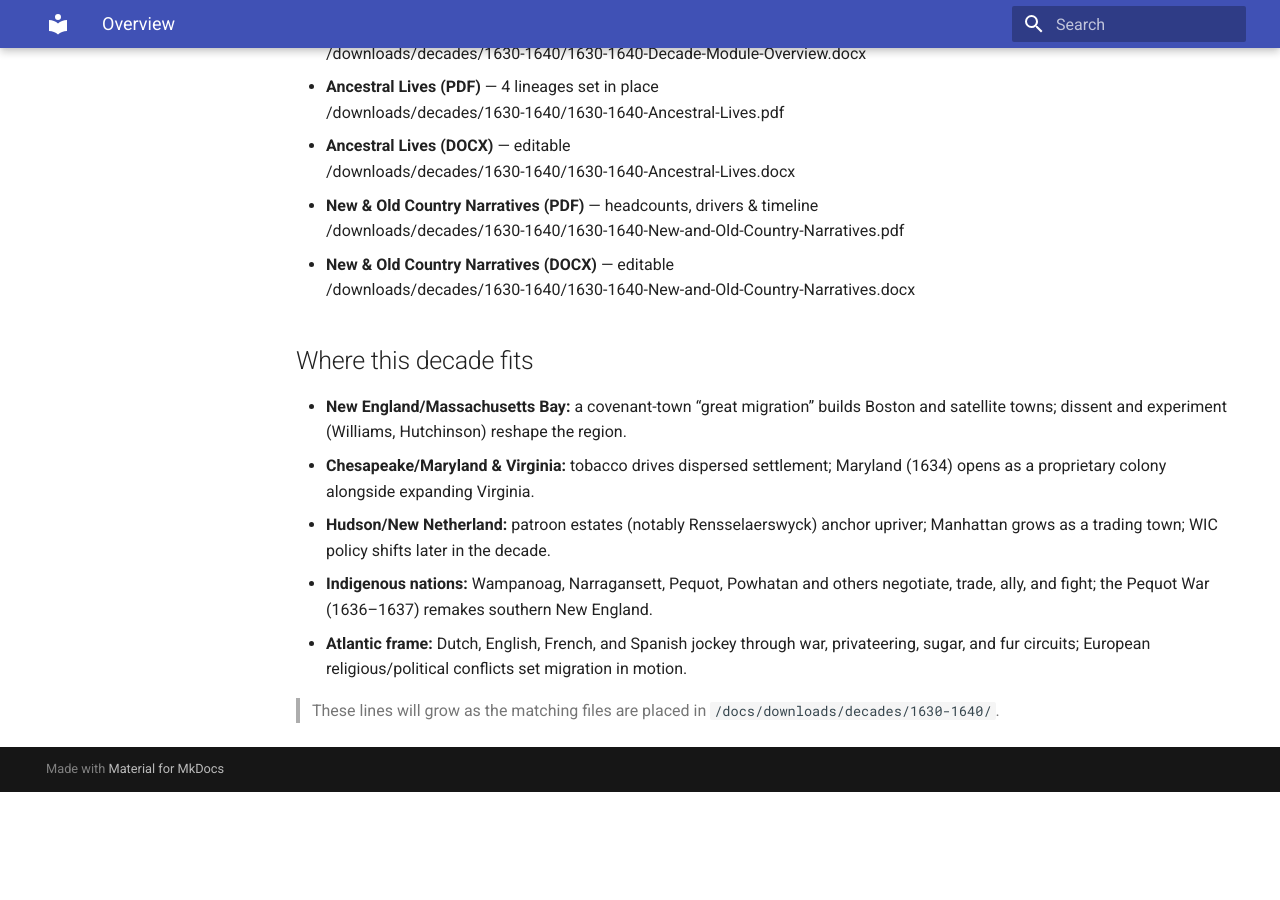
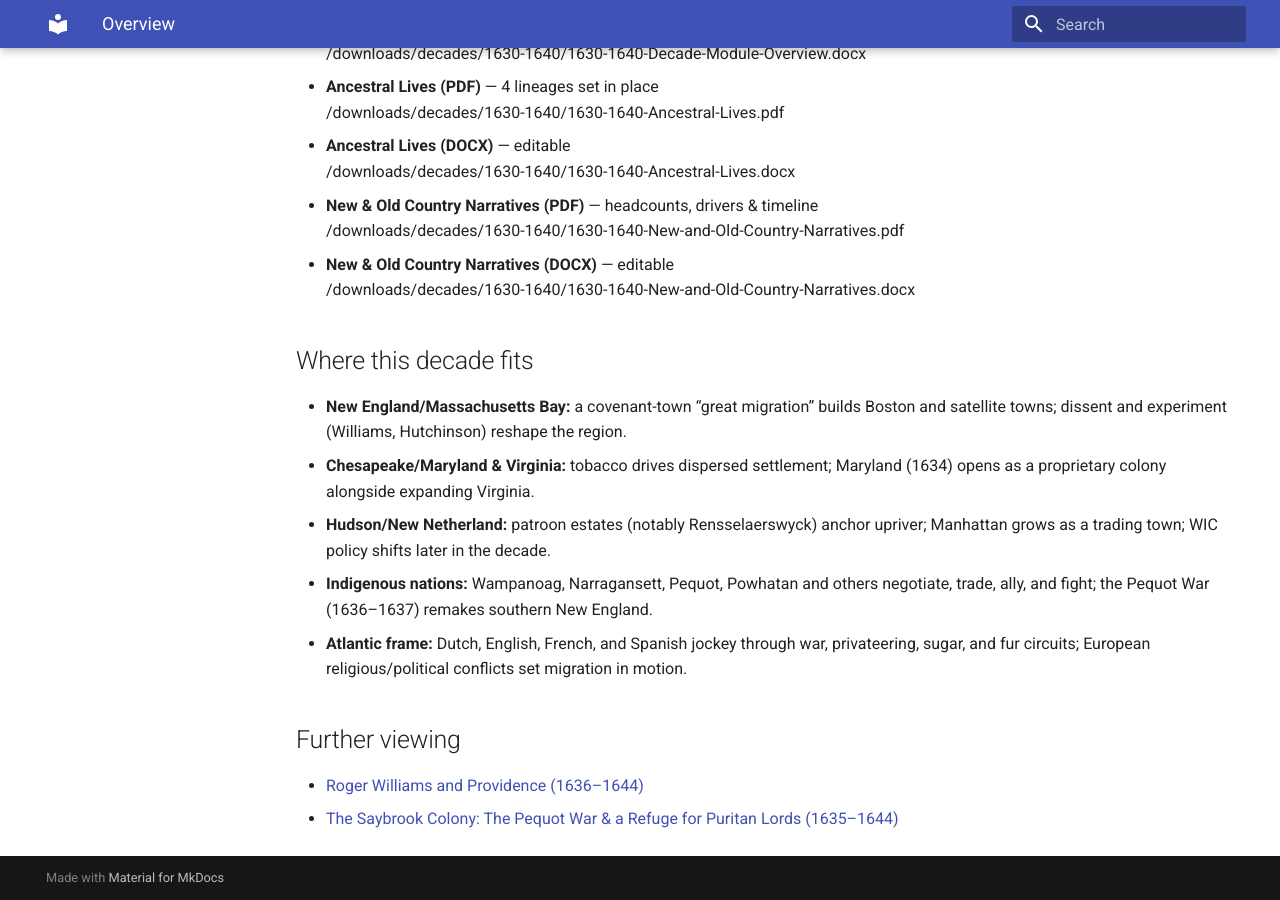
Before and after one commit to BillWorstell/WorstellWitnessWaybackMachine, an MkDocs documentation site: the page built from docs/decades/1630-1640/1630-1640.md, in a window 1280 px wide and 900 px high, scrolled down 718 px. Built offline with MkDocs 1.6.1 and Material for MkDocs 9.7.7, drawn with Linux system fonts in a browser that asks for light colours; before the commit the page ends 1510 px from its top, so only the background shows below that.

Commit message:
Update 1630-1640.md

```diff
--- a/docs/decades/1630-1640/1630-1640.md
+++ b/docs/decades/1630-1640/1630-1640.md
@@ -31,4 +31,6 @@
 - **Indigenous nations:** Wampanoag, Narragansett, Pequot, Powhatan and others negotiate, trade, ally, and fight; the Pequot War (1636–1637) remakes southern New England.
 - **Atlantic frame:** Dutch, English, French, and Spanish jockey through war, privateering, sugar, and fur circuits; European religious/political conflicts set migration in motion.
 
-> These lines will grow as the matching files are placed in `/docs/downloads/decades/1630-1640/`.
+## Further viewing
+- [Roger Williams and Providence (1636–1644)](https://www.youtube.com/watch?v=fDRJTnQKFzU)
+- [The Saybrook Colony: The Pequot War & a Refuge for Puritan Lords (1635–1644)](https://www.youtube.com/watch?v=9l0PlNGDFZM)
```
